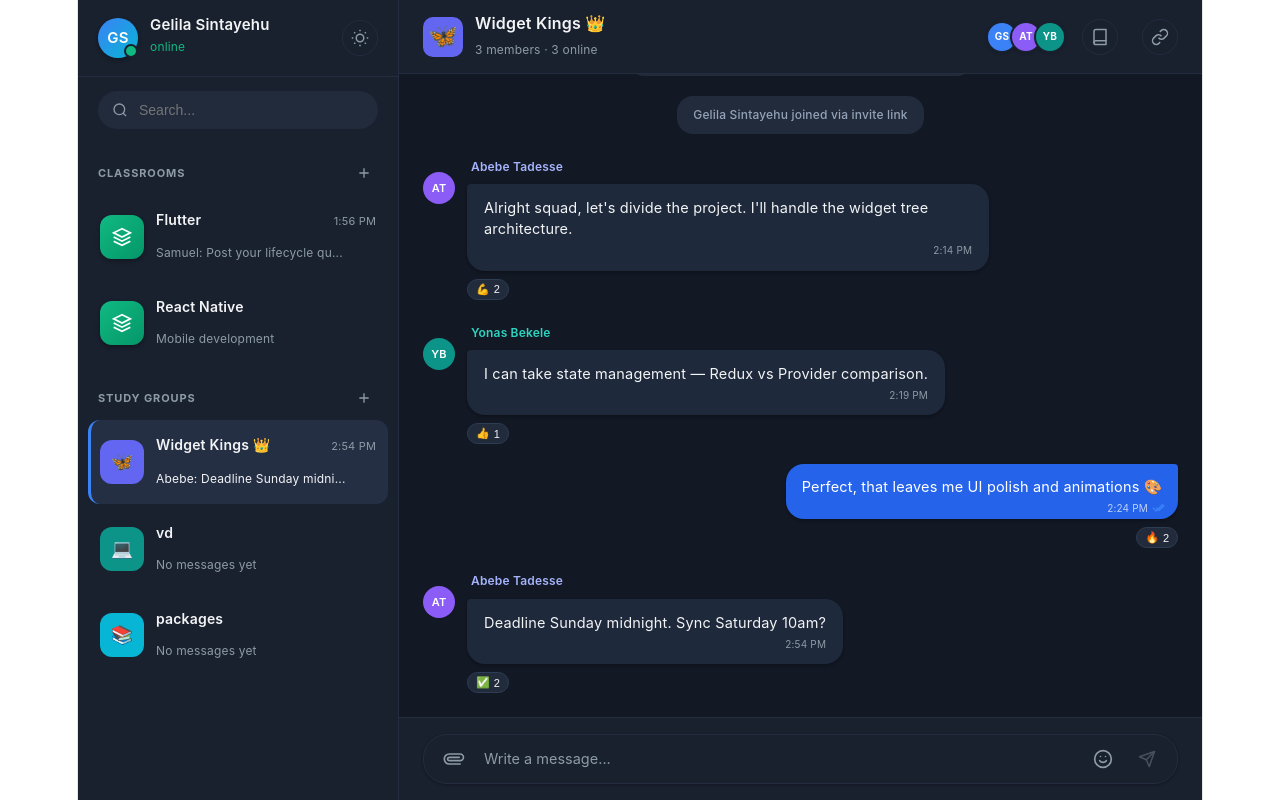
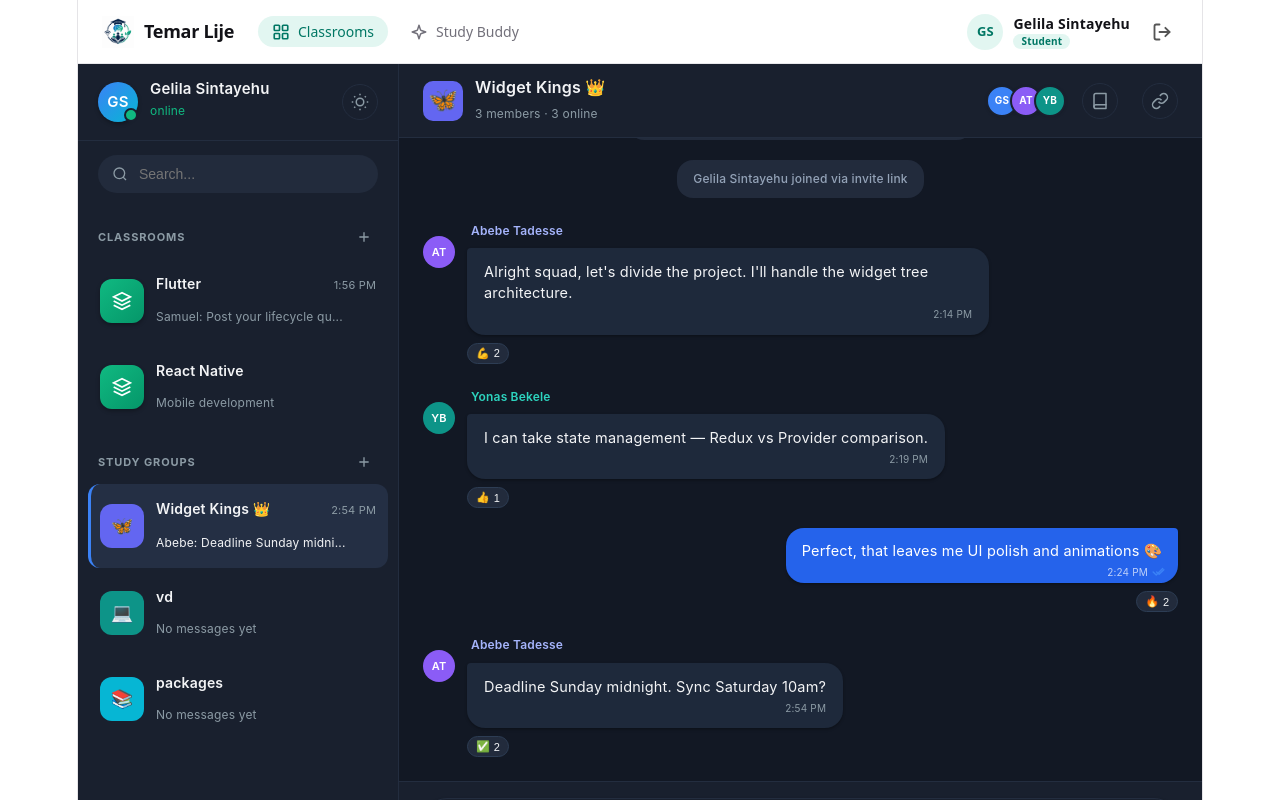
Before and after one commit to Gfani/Temar_lije, a React (Vite) app in the folder temar_lije/: page / in a window 1280 px wide. Shown: the top 800 px of the page. Built offline with nearby package versions, Linux system fonts and the light colour scheme.

Commit message:
Implement classroom header navigation

```diff
--- a/temar_lije/src/App.jsx
+++ b/temar_lije/src/App.jsx
@@ -5,10 +5,14 @@ import LiveClassTab from "./features/classroom-detail/tabs/LiveClassTab/LiveClas
 import TeacherMemberTab from "./features/classroom-detail/tabs/TeacherMemberTab/TeacherMemberTab"
 import StudyBuddy from "./features/study-buddy/study-buddy"
 import Chat from "./features/chat/chat"
+import Header from './components/common/Header/header';
+
+
 
 function App() {
   return (
     <>
+      <Header />
       <Chat />
       <LiveClassTab />
       <AssignmentsTab />
--- /dev/null
+++ b/temar_lije/src/components/common/Header/header.css
@@ -0,0 +1,151 @@
+.classmind-header {
+    display: flex;
+    justify-content: space-between;
+    align-items: center;
+    background-color: #ffffff;
+    padding: 12px 24px;
+    border-bottom: 1px solid #e8e8eb;
+    font-family: system-ui, -apple-system, BlinkMacSystemFont, 'Segoe UI', Roboto, sans-serif;
+    height: 64px;
+    box-sizing: border-box;
+    width: 100%;
+}
+
+.header-left {
+    display: flex;
+    align-items: center;
+    gap: 24px;
+}
+
+.logo-container {
+    display: flex;
+    align-items: center;
+    gap: 10px;
+}
+
+.logo-image {
+    width: 32px;
+    height: 32px;
+    object-fit: contain;
+}
+
+
+.logo-text {
+    font-size: 18px;
+    font-weight: 700;
+    color: #121217;
+    letter-spacing: -0.3px;
+}
+
+.header-nav {
+    display: flex;
+    align-items: center;
+    gap: 8px;
+}
+
+.nav-item {
+    display: flex;
+    align-items: center;
+    gap: 8px;
+    padding: 6px 14px;
+    border: none;
+    background: transparent;
+    border-radius: 20px;
+    font-size: 14px;
+    font-weight: 500;
+    cursor: pointer;
+    transition: all 0.2s ease;
+    font-family: inherit;
+}
+
+/* Active tab style (like 'Classrooms' pill) */
+.nav-item.active {
+    background-color: #e2f6f1;
+    color: #007764;
+}
+
+/* Non-active tab style (like 'Study Buddy') */
+.nav-item:not(.active) {
+    color: #72707a;
+}
+
+.nav-item:not(.active):hover {
+    background-color: #f5f5f7;
+    color: #121217;
+}
+
+.header-right {
+    display: flex;
+    align-items: center;
+    gap: 16px;
+}
+
+.user-profile {
+    display: flex;
+    align-items: center;
+    gap: 10px;
+}
+
+.avatar {
+    display: flex;
+    align-items: center;
+    justify-content: center;
+    width: 36px;
+    height: 36px;
+    background-color: #e2f6f1;
+    color: #007764;
+    border-radius: 50%;
+    font-size: 13px;
+    font-weight: 600;
+}
+
+.user-info {
+    display: flex;
+    flex-direction: column;
+    align-items: flex-start;
+    line-height: 1.25;
+}
+
+.user-name {
+    font-size: 14px;
+    font-weight: 600;
+    color: #121217;
+}
+
+.user-role {
+    font-size: 10px;
+    font-weight: 600;
+    color: #007764;
+    background-color: #e2f6f1;
+    padding: 1px 8px;
+    border-radius: 12px;
+    margin-top: 2px;
+}
+
+.logout-button {
+    display: flex;
+    align-items: center;
+    justify-content: center;
+    background: transparent;
+    border: none;
+    color: #555555;
+    cursor: pointer;
+    padding: 6px;
+    border-radius: 6px;
+    transition: all 0.2s ease;
+}
+
+.logout-button:hover {
+    background-color: #f5f5f7;
+    color: #121217;
+}
+
+/* Responsive UI adjustments for mobile */
+@media (max-width: 600px) {
+
+    .logo-text,
+    .user-name,
+    .user-role {
+        display: none;
+    }
+}
--- a/temar_lije/src/components/common/Header/header.jsx
+++ b/temar_lije/src/components/common/Header/header.jsx
@@ -0,0 +1,99 @@
+import React from 'react';
+import './header.css';
+import logo from '../../../assets/classmind-logo.png';
+
+
+// --- Inline SVG Icons to avoid external dependencies ---
+
+const GraduationCapIcon = () => (
+    <svg viewBox="0 0 24 24" width="20" height="20" stroke="currentColor" strokeWidth="2.2" fill="none" strokeLinecap="round" strokeLinejoin="round">
+        <path d="M22 10v6M2 10l10-5 10 5-10 5z" />
+        <path d="M6 12v5c0 2 2 3 6 3s6-1 6-3v-5" />
+    </svg>
+);
+
+const GridIcon = () => (
+    <svg viewBox="0 0 24 24" width="18" height="18" stroke="currentColor" strokeWidth="2.2" fill="none" strokeLinecap="round" strokeLinejoin="round">
+        <rect x="3" y="3" width="7" height="7" rx="1" />
+        <rect x="14" y="3" width="7" height="7" rx="1" />
+        <rect x="14" y="14" width="7" height="7" rx="1" />
+        <rect x="3" y="14" width="7" height="7" rx="1" />
+    </svg>
+);
+
+const SparklesIcon = () => (
+    <svg viewBox="0 0 24 24" width="18" height="18" stroke="currentColor" strokeWidth="2" fill="none" strokeLinecap="round" strokeLinejoin="round">
+        <path d="m12 3-1.912 5.813a2 2 0 0 1-1.275 1.275L3 12l5.813 1.912a2 2 0 0 1 1.275 1.275L12 21l1.912-5.813a2 2 0 0 1 1.275-1.275L21 12l-5.813-1.912a2 2 0 0 1-1.275-1.275L12 3Z" />
+    </svg>
+);
+
+const LogOutIcon = () => (
+    <svg viewBox="0 0 24 24" width="20" height="20" stroke="currentColor" strokeWidth="2.2" fill="none" strokeLinecap="round" strokeLinejoin="round">
+        <path d="M9 21H5a2 2 0 0 1-2-2V5a2 2 0 0 1 2-2h4" />
+        <polyline points="16 17 21 12 16 7" />
+        <line x1="21" y1="12" x2="9" y2="12" />
+    </svg>
+);
+
+export default function Header({
+    userName = "Gelila Sintayehu",
+    role = "Student",
+    userInitials = "GS",
+    currentTab = "classrooms",
+    onTabChange,
+    onLogout
+}) {
+    return (
+        <header className="classmind-header">
+            <div className="header-left">
+                <div className="logo-container">
+    <img src={logo} alt="ClassMind-Logo" className="logo-image" />
+    <span className="logo-text">Temar Lije</span>
+</div>
+
+
+                <nav className="header-nav">
+                    <button
+                        type="button"
+                        className={`nav-item ${currentTab === 'classrooms' ? 'active' : ''}`}
+                        onClick={() => onTabChange?.('classrooms')}
+                    >
+                        <GridIcon />
+                        <span>Classrooms</span>
+                    </button>
+
+                    <button
+                        type="button"
+                        className={`nav-item ${currentTab === 'study-buddy' ? 'active' : ''}`}
+                        onClick={() => onTabChange?.('study-buddy')}
+                    >
+                        <SparklesIcon />
+                        <span>Study Buddy</span>
+                    </button>
+                </nav>
+            </div>
+
+            <div className="header-right">
+                <div className="user-profile">
+                    <div className="avatar">
+                        {userInitials}
+                    </div>
+                    <div className="user-info">
+                        <span className="user-name">{userName}</span>
+                        <span className="user-role">{role}</span>
+                    </div>
+                </div>
+
+                <button
+                    type="button"
+                    className="logout-button"
+                    onClick={onLogout}
+                    title="Log Out"
+                    aria-label="Log Out"
+                >
+                    <LogOutIcon />
+                </button>
+            </div>
+        </header>
+    );
+}
```
Also changed, not shown: 1 other file (tests, documents, lock files or other folders).
